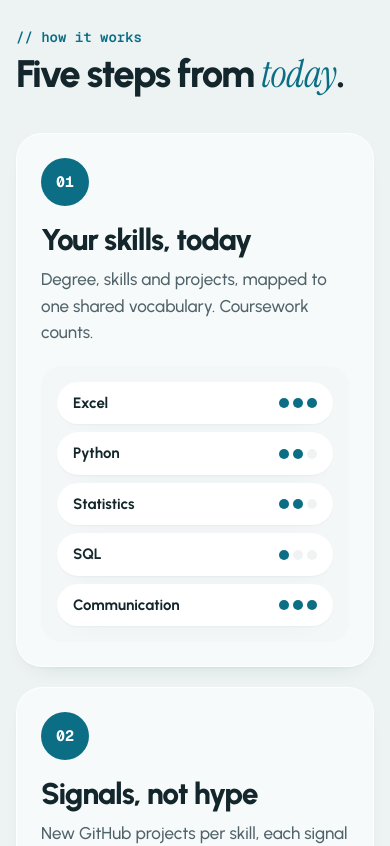
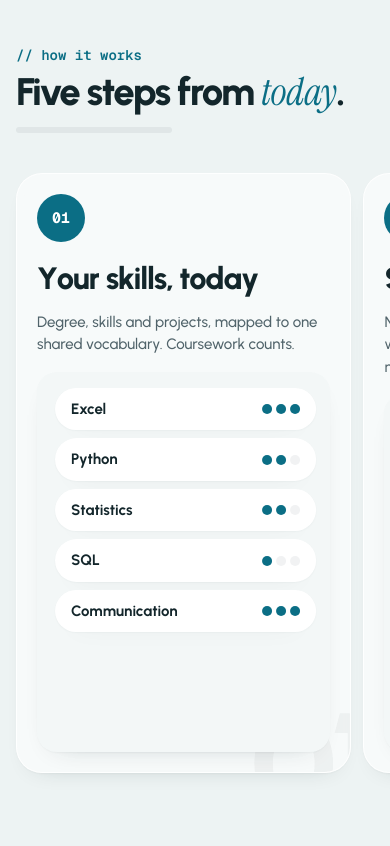
Before and after one commit to xlBABA/CodeBlack_SDC, a React (Vite) app in the folder frontend/: page / in a window 390 px wide. Shown: the part 1940-2786 px from the top of the page. Built offline with nearby package versions, Linux system fonts and the light colour scheme.

Commit message:
fix(frontend): keep the pinned landing sections at every screen size

```diff
--- a/frontend/src/components/landing/cinema.tsx
+++ b/frontend/src/components/landing/cinema.tsx
@@ -3,11 +3,9 @@ import { Check } from 'lucide-react'
 import { BrandMark } from '@/components/brand'
 import { CINEMA } from '@/content/landing'
 import { useMediaQuery } from '@/hooks/use-media-query'
-import { gsap, ScrollTrigger, useGSAP } from '@/lib/gsap'
-import { canHover, prefersReducedMotion } from '@/lib/motion'
+import { gsap, REDUCED_MOTION, useGSAP } from '@/lib/gsap'
+import { canHover } from '@/lib/motion'
 import { HeroCtas } from './hero-ctas'
-
-const PINNED = '(min-width: 960px) and (min-height: 600px) and (prefers-reduced-motion: no-preference)'
 // where each badge flies in from, and its resting tilt (Mango "cinema" idea)
 const FROM = [
   { x: 150, y: 100, r: -2.5 },
@@ -65,24 +63,20 @@ function Offer({ className }: { className?: string }) {
 
 /**
  * Pinned "cinema" (Mango technique, our content): role badges fly in around the mark and the
- * ring turns, the mark bursts, the sample report cuts in, then it slides aside and the offer
- * list arrives. Phones and reduced motion get the report and list stacked, no pinning.
+ * ring turns, the mark bursts, the sample report cuts in, then the offer list arrives: beside
+ * the report on wide screens, in its place on narrow ones. Only reduced motion gets the
+ * report and list stacked, with no pinning.
  */
 export function Cinema() {
-  const pinned = useMediaQuery(PINNED)
+  const reduced = useMediaQuery(REDUCED_MOTION)
   const root = useRef<HTMLElement>(null)
 
   useGSAP(
     () => {
-      if (prefersReducedMotion()) return
-      if (!pinned) {
-        ScrollTrigger.batch('[data-m-reveal]', {
-          start: 'top 86%',
-          once: true,
-          onEnter: (els) => gsap.fromTo(els, { y: 40, opacity: 0 }, { y: 0, opacity: 1, duration: 0.8, stagger: 0.1, ease: 'expo.out' }),
-        })
-        return
-      }
+      if (reduced) return
+      const mm = gsap.matchMedia(root.current!)
+      mm.add({ wide: '(min-width: 960px)', narrow: 'not all and (min-width: 960px)' }, (ctx) => {
+        const aside = ctx.conditions?.wide ? { x: () => -0.17 * innerWidth, scale: 0.94 } : { y: -40, scale: 0.9, opacity: 0 }
         const badges = gsap.utils.toArray<HTMLElement>('[data-badge]')
         const items = gsap.utils.toArray<HTMLElement>('[data-offer-item]')
         gsap.set('[data-cut]', { opacity: 0, scale: 0.5, rotation: -18 })
@@ -93,7 +87,7 @@ export function Cinema() {
 
         const tl = gsap.timeline({
           defaults: { ease: 'none' },
-        scrollTrigger: { trigger: root.current, start: 'top top', end: '+=240%', pin: true, scrub: 1.6, anticipatePin: 1 },
+          scrollTrigger: { trigger: root.current, start: 'top top', end: '+=240%', pin: true, scrub: 1.6, anticipatePin: 1, invalidateOnRefresh: true },
         })
         tl.fromTo('[data-whole]', { scale: 0.96, rotation: -3 }, { scale: 1.04, rotation: 3, duration: 1.6 }, 0)
           .to('[data-intro]', { opacity: 0, y: -30, duration: 0.25, ease: 'power2.in' }, 0.35)
@@ -110,7 +104,7 @@ export function Cinema() {
           .to('[data-cut]', { opacity: 1, scale: 1.12, rotation: 5, duration: 0.45, ease: 'power2.out' }, 2.1)
           .to('[data-cut]', { scale: 1, rotation: 0, duration: 0.3 }, 2.55)
           .to({}, { duration: 0.25 })
-        .to('[data-cut]', { x: '-17vw', scale: 0.94, duration: 0.6, ease: 'power2.inOut' }, 2.9)
+          .to('[data-cut]', { ...aside, duration: 0.6, ease: 'power2.inOut' }, 2.9)
           .to('[data-offer]', { opacity: 1, duration: 0.2 }, 3.05)
           .to(items, { opacity: 1, x: 0, duration: 0.45, stagger: 0.09, ease: 'power2.out' }, 3.1)
           .to({}, { duration: 0.5 })
@@ -126,20 +120,22 @@ export function Cinema() {
           root.current!.addEventListener('pointermove', move)
           return () => root.current?.removeEventListener('pointermove', move)
         }
+      })
+      return () => mm.revert()
     },
-    { scope: root, dependencies: [pinned], revertOnUpdate: true },
+    { scope: root, dependencies: [reduced], revertOnUpdate: true },
   )
 
-  if (!pinned) {
+  if (reduced) {
     return (
       <section ref={root} id="report" aria-labelledby="report-title" className="grid gap-8 px-[var(--gutter)] py-20">
-        <h2 id="report-title" data-m-reveal className="text-[clamp(2.2rem,1.4rem+3vw,3.6rem)] leading-[1.02] font-extrabold tracking-[-0.04em]">
+        <h2 id="report-title" className="text-[clamp(2.2rem,1.4rem+3vw,3.6rem)] leading-[1.02] font-extrabold tracking-[-0.04em]">
           {CINEMA.intro}
         </h2>
-        <div data-m-reveal>
+        <div>
           <Report />
         </div>
-        <div data-m-reveal>
+        <div>
           <Offer />
         </div>
       </section>
@@ -147,15 +143,15 @@ export function Cinema() {
   }
 
   return (
-    <section ref={root} id="report" aria-labelledby="report-title" className="relative h-dvh overflow-hidden">
+    <section ref={root} id="report" aria-labelledby="report-title" className="relative h-svh overflow-hidden">
       <h2 id="report-title" data-intro className="absolute top-[13%] left-1/2 w-full -translate-x-1/2 px-[var(--gutter)] text-center text-[clamp(2.2rem,1.2rem+3vw,4.4rem)] leading-none font-extrabold tracking-[-0.045em]">
         {CINEMA.intro}
       </h2>
-      <div className="absolute top-[56%] left-1/2 size-[min(540px,62vh)] -translate-x-1/2 -translate-y-1/2">
+      <div className="absolute top-[56%] left-1/2 size-[min(540px,62svh,88vw)] -translate-x-1/2 -translate-y-1/2">
         <div data-ring className="absolute inset-0 z-[2] rounded-full border-2 border-dashed border-line-2">
           {CINEMA.badges.map((b, i) => (
             <span key={b} className={`absolute ${SPOTS[i]}`}>
-              <span data-badge className="glass inline-block rounded-full px-4 py-2 font-bold whitespace-nowrap shadow-pop">
+              <span data-badge className="glass inline-block rounded-full px-4 py-2 font-bold whitespace-nowrap shadow-pop max-sm:px-3 max-sm:py-1.5 max-sm:text-sm">
                 {b}
               </span>
             </span>
@@ -175,7 +171,7 @@ export function Cinema() {
           <Report />
         </div>
       </div>
-      <Offer className="absolute top-1/2 right-[max(var(--gutter),6vw)] w-[min(440px,38vw)] -translate-y-1/2" />
+      <Offer className="absolute top-1/2 left-1/2 w-[min(440px,86vw)] -translate-x-1/2 -translate-y-1/2 min-[960px]:right-[max(var(--gutter),6vw)] min-[960px]:left-auto min-[960px]:w-[min(440px,38vw)] min-[960px]:translate-x-0" />
     </section>
   )
 }
--- a/frontend/src/components/landing/journey.tsx
+++ b/frontend/src/components/landing/journey.tsx
@@ -1,35 +1,32 @@
 import { useRef } from 'react'
+import { CharText } from '@/components/page/char-text'
 import { JOURNEY } from '@/content/landing'
 import { useMediaQuery } from '@/hooks/use-media-query'
-import { gsap, ScrollTrigger, useGSAP } from '@/lib/gsap'
-import { prefersReducedMotion } from '@/lib/motion'
+import { gsap, REDUCED_MOTION, useGSAP } from '@/lib/gsap'
 import { JourneyArt } from './journey-art'
-
-const PINNED = '(min-width: 960px) and (min-height: 600px) and (prefers-reduced-motion: no-preference)'
 
 function Panel({ i }: { i: number }) {
   const s = JOURNEY[i]
   return (
-    <article data-panel className="glass relative grid h-full w-[min(80vw,1020px)] flex-none grid-cols-[minmax(0,1fr)_minmax(0,1.05fr)] items-center gap-10 overflow-hidden rounded-card p-10">
-      <span data-ghost aria-hidden className="pointer-events-none absolute -right-6 -bottom-16 text-[18rem] leading-none font-extrabold tracking-[-0.06em] text-foreground opacity-[0.04]">
+    <article
+      data-panel
+      className="glass relative grid h-full w-[min(86vw,1020px)] flex-none grid-rows-[auto_minmax(0,1fr)] gap-[clamp(16px,2.6vw,40px)] overflow-hidden rounded-card p-[clamp(20px,min(3vw,4.5svh),40px)] md:grid-cols-[minmax(0,1fr)_minmax(0,1.05fr)] md:grid-rows-1 md:items-center"
+    >
+      <span data-ghost aria-hidden className="pointer-events-none absolute -right-6 -bottom-16 text-[clamp(9rem,20vw,18rem)] leading-none font-extrabold tracking-[-0.06em] text-foreground opacity-[0.04]">
         0{i + 1}
       </span>
       <div className="relative">
-        <span data-circle className="grid size-16 place-items-center rounded-full bg-primary font-mono text-lg font-bold text-primary-foreground">
+        <span data-circle className="grid size-12 place-items-center rounded-full bg-primary font-mono font-bold text-primary-foreground md:size-16 md:text-lg">
           0{i + 1}
         </span>
-        <h3 className="mt-6 overflow-hidden text-[clamp(2.2rem,1.4rem+2vw,3.6rem)] leading-[1.02] font-extrabold tracking-[-0.04em]">
-          {Array.from(s.title).map((ch, k) => (
-            <span key={k} data-ch className="inline-block whitespace-pre">
-              {ch}
-            </span>
-          ))}
+        <h3 className="mt-[clamp(12px,2.5svh,24px)] text-[clamp(1.75rem,1.2rem+3vw,2.2rem)] leading-[1.02] font-extrabold tracking-[-0.04em] md:text-[clamp(2.2rem,1.4rem+2vw,3.6rem)]">
+          <CharText text={s.title} />
         </h3>
-        <p data-note className="mt-4 max-w-[36ch] text-lg text-muted-foreground">
+        <p data-note className="mt-[clamp(8px,2svh,16px)] max-w-[36ch] text-muted-foreground md:text-lg">
           {s.body}
         </p>
       </div>
-      <div data-photo className="relative rounded-tile bg-solid p-5 shadow-card">
+      <div data-photo className="relative min-h-0 rounded-tile bg-solid p-4 shadow-card max-md:overflow-hidden md:p-5">
         <div data-par>
           <JourneyArt kind={s.kind} />
         </div>
@@ -39,25 +36,22 @@ function Panel({ i }: { i: number }) {
 }
 
 /**
- * Five steps on a horizontal track. Wide screens pin the section and scroll it sideways
- * (Lando/Mango technique): each panel's parts enter as it slides in (containerAnimation)
- * and its art drifts against the track. Phones get a light vertical list.
+ * Five steps on a horizontal track, at every screen size: the section pins and scrolls
+ * sideways (Lando/Mango technique), each panel's parts enter as it slides in
+ * (containerAnimation) and its art drifts against the track. Widths and distances are
+ * functions, so ScrollTrigger re-measures them on every resize and orientation change.
+ * Only reduced motion gets a plain vertical list.
  */
 export function Journey() {
-  const pinned = useMediaQuery(PINNED)
+  const reduced = useMediaQuery(REDUCED_MOTION)
   const root = useRef<HTMLElement>(null)
 
   useGSAP(
     () => {
-      if (prefersReducedMotion()) return
-      if (!pinned) {
-        ScrollTrigger.batch('[data-m-step]', {
-          start: 'top 86%',
-          once: true,
-          onEnter: (els) => gsap.fromTo(els, { y: 40, opacity: 0 }, { y: 0, opacity: 1, duration: 0.8, stagger: 0.08, ease: 'expo.out' }),
-        })
-        return
-      }
+      if (reduced) return
+      const mm = gsap.matchMedia(root.current!)
+      mm.add({ wide: '(min-width: 768px)', narrow: 'not all and (min-width: 768px)' }, (ctx) => {
+        const drift = ctx.conditions?.wide ? '2.5rem' : '0.75rem'
         const track = root.current!.querySelector<HTMLElement>('[data-track]')!
         const distance = () => track.scrollWidth - innerWidth
         const slide = gsap.to(track, {
@@ -65,22 +59,24 @@ export function Journey() {
           ease: 'none',
           scrollTrigger: { trigger: root.current, start: 'top top', end: () => `+=${distance()}`, pin: true, scrub: 1, anticipatePin: 1, invalidateOnRefresh: true },
         })
-      gsap.fromTo('[data-progress]', { scaleX: 0 }, { scaleX: 1, ease: 'none', scrollTrigger: { trigger: root.current, start: 'top top', end: () => `+=${distance()}`, scrub: true } })
+        gsap.fromTo('[data-progress]', { scaleX: 0 }, { scaleX: 1, ease: 'none', scrollTrigger: { trigger: root.current, start: 'top top', end: () => `+=${distance()}`, scrub: true, invalidateOnRefresh: true } })
 
         gsap.utils.toArray<HTMLElement>('[data-panel]').forEach((panel, i) => {
           const trigger = i === 0 ? { trigger: root.current, start: 'top 60%', once: true } : { trigger: panel, containerAnimation: slide, start: 'left 70%', once: true }
           gsap
             .timeline({ scrollTrigger: trigger })
             .fromTo(panel.querySelector('[data-circle]'), { scale: 0, opacity: 0 }, { scale: 1, opacity: 1, duration: 0.9, ease: 'back.out(1.6)' }, 0)
-          .fromTo(panel.querySelectorAll('[data-ch]'), { yPercent: 115 }, { yPercent: 0, duration: 0.7, stagger: 0.025, ease: 'expo.out' }, 0.1)
+            .fromTo(panel.querySelectorAll('.split-ch'), { yPercent: 115 }, { yPercent: 0, duration: 0.7, stagger: 0.025, ease: 'expo.out' }, 0.1)
             .fromTo(panel.querySelector('[data-photo]'), { opacity: 0, scale: 0.82, rotation: -8, y: 60 }, { opacity: 1, scale: 1, rotation: 0, y: 0, duration: 0.9, ease: 'back.out(1.4)' }, 0.2)
             .fromTo(panel.querySelector('[data-note]'), { opacity: 0, y: 40 }, { opacity: 1, y: 0, duration: 0.7, ease: 'expo.out' }, 0.45)
           const parallax = { trigger: panel, containerAnimation: slide, start: 'left right', end: 'right left', scrub: true }
-        gsap.fromTo(panel.querySelector('[data-par]'), { x: '-2.5rem' }, { x: '2.5rem', ease: 'none', scrollTrigger: parallax })
+          gsap.fromTo(panel.querySelector('[data-par]'), { x: `-${drift}` }, { x: drift, ease: 'none', scrollTrigger: parallax })
           gsap.fromTo(panel.querySelector('[data-ghost]'), { xPercent: 18 }, { xPercent: -18, ease: 'none', scrollTrigger: parallax })
         })
+      })
+      return () => mm.revert()
     },
-    { scope: root, dependencies: [pinned], revertOnUpdate: true },
+    { scope: root, dependencies: [reduced], revertOnUpdate: true },
   )
 
   const heading = (
@@ -91,7 +87,7 @@ export function Journey() {
           Five steps from <span className="serif text-primary">today</span>.
         </h2>
       </div>
-      {pinned && (
+      {!reduced && (
         <div className="mb-2 h-1.5 w-[min(320px,40vw)] overflow-hidden rounded-full bg-well" aria-hidden>
           <i data-progress className="block h-full origin-left rounded-full bg-primary" />
         </div>
@@ -99,13 +95,13 @@ export function Journey() {
     </div>
   )
 
-  if (!pinned) {
+  if (reduced) {
     return (
       <section ref={root} id="journey" aria-labelledby="journey-title" className="py-16">
         <div id="journey-title">{heading}</div>
         <ol className="mt-10 grid gap-5 px-[var(--gutter)]">
           {JOURNEY.map((s, i) => (
-            <li key={s.title} data-m-step className="glass rounded-card p-6">
+            <li key={s.title} className="glass rounded-card p-6">
               <span className="grid size-12 place-items-center rounded-full bg-primary font-mono font-bold text-primary-foreground">0{i + 1}</span>
               <h3 className="mt-4 text-3xl font-extrabold tracking-[-0.035em]">{s.title}</h3>
               <p className="mt-2 text-lg text-muted-foreground">{s.body}</p>
@@ -120,9 +116,14 @@ export function Journey() {
   }
 
   return (
-    <section ref={root} id="journey" aria-labelledby="journey-title" className="flex h-dvh flex-col justify-center gap-8 overflow-hidden pt-20 pb-8">
+    <section
+      ref={root}
+      id="journey"
+      aria-labelledby="journey-title"
+      className="flex h-svh flex-col justify-center gap-[clamp(16px,4svh,32px)] overflow-hidden pt-20 pb-[clamp(16px,4svh,32px)]"
+    >
       <div id="journey-title">{heading}</div>
-      <div data-track className="flex h-[min(64vh,600px)] w-max gap-6 px-[var(--gutter)]">
+      <div data-track className="flex h-[min(74svh,600px)] min-h-0 w-max gap-[clamp(12px,2vw,24px)] px-[var(--gutter)] md:h-[min(64svh,600px)]">
         {JOURNEY.map((s, i) => (
           <Panel key={s.title} i={i} />
         ))}
```
Lines whose indentation alone changed are shown as unchanged.
